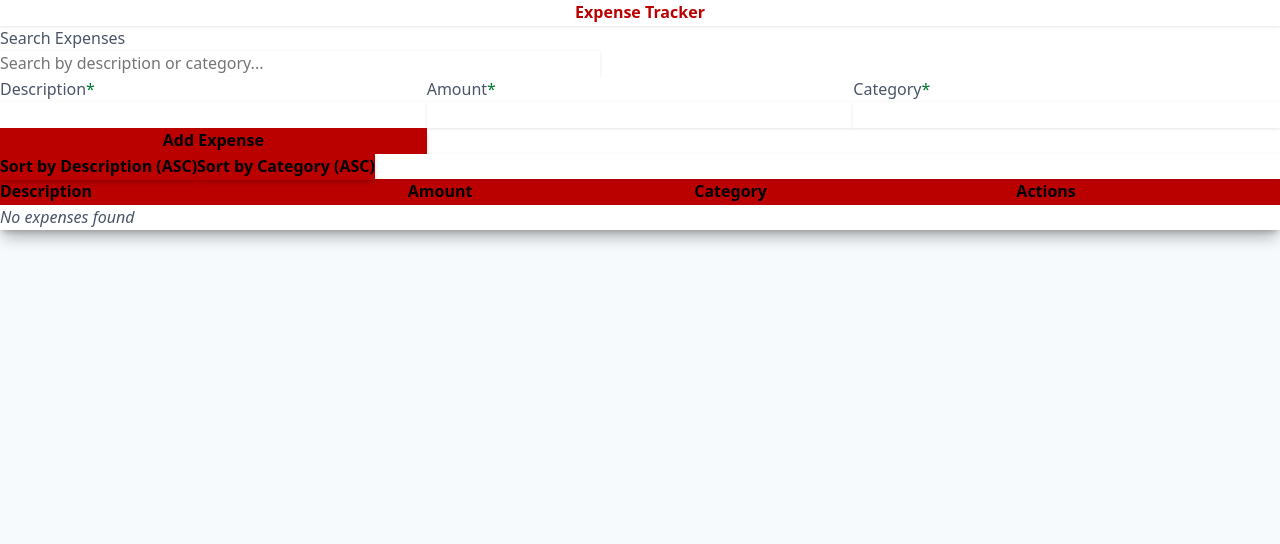
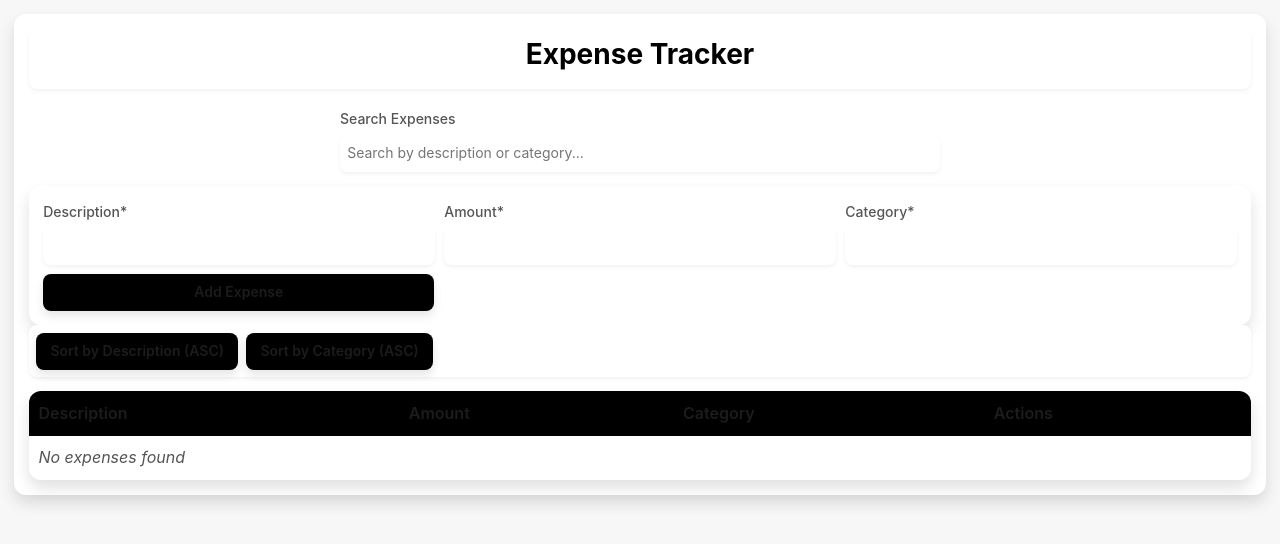
Before and after one commit to Mundia1/expense-tracker, a React (Vite) app: page / in a window 1280 px wide. Shown: the top 544 px of the page. Built offline with nearby package versions, Linux system fonts and the light colour scheme.

Commit message:
feat:  Defined and applied Kenyan flag color theme via CSS variables ().

```diff
--- a/src/styles/variables.css
+++ b/src/styles/variables.css
@@ -1,55 +1,109 @@
+/* src/styles/variables.css */
 :root {
-  /* Kenyan Color Scheme */
+  /* Kenyan Flag Colors */
   --kenya-black: #000000;
-  --kenya-red: #BB0000;
-  --kenya-green: #007A33;
+  --kenya-red: #BB0000; /* A strong, slightly web-safe red */
+  --kenya-green: #008800; /* A vibrant, slightly web-safe green */
   --kenya-white: #FFFFFF;
-  --kenya-yellow: #FCD116; /* For accents */
+  --kenya-shield-accent: #754C29; /* Representing the shield - optional */
 
-  /* Color System */
-  --primary-color: var(--kenya-red);
-  --primary-light: color-mix(in srgb, var(--kenya-red) 20%, white);
-  --secondary-color: var(--kenya-green);
-  --accent-color: var(--kenya-yellow);
+  /* Color System - Mapped to Kenyan Theme */
+  --primary-color: var(--kenya-black); /* Black as the primary base */
+  --primary-light: #e0e0e0; /* Light grey derived from black/white */
+  --accent-color-1: var(--kenya-red); /* Red as a key accent */
+  --accent-color-2: var(--kenya-green); /* Green as another key accent */
+
   --success-color: var(--kenya-green);
-  --danger-color: #D62828;
-  --warning-color: #F77F00;
-  --info-color: #4361EE;
+  --danger-color: var(--kenya-red);
+  --warning-color: #FFA500; /* Orange can complement the theme for warnings */
+  --info-color: #3b82f6; /* Keeping info blue for now, could be adjusted */
 
   /* Neutral Colors */
-  --text-color: var(--kenya-black);
-  --text-muted: #4A5568;
-  --background-color: #F7FAFC;
+  --text-color: #1c1c1c; /* Slightly softer than pure black */
+  --text-muted: #555555;
+  --background-color: #f7f7f7; /* Very light grey background */
   --surface-color: var(--kenya-white);
-  --border-color: #E2E8F0;
-  --border-dark: #CBD5E0;
+  --border-color: #dcdcdc; /* Lighter grey border */
+  --border-dark: #b0b0b0;
 
-  /* Effects */
-  --shadow-sm: 0 1px 3px 0 rgba(0, 0, 0, 0.1);
-  --shadow: 0 4px 6px -1px rgba(0, 0, 0, 0.15), 0 2px 4px -1px rgba(0, 0, 0, 0.08);
-  --shadow-md: 0 10px 15px -3px rgba(0, 0, 0, 0.15), 0 4px 6px -2px rgba(0, 0, 0, 0.1);
-  --shadow-lg: 0 20px 25px -5px rgba(0, 0, 0, 0.15), 0 10px 10px -5px rgba(0, 0, 0, 0.08);
-  --shadow-xl: 0 25px 50px -12px rgba(0, 0, 0, 0.25);
+  /* Effects - Slightly enhanced shadows */
+  --shadow-sm: 0 2px 4px rgba(0, 0, 0, 0.06);
+  --shadow: 0 5px 10px rgba(0, 0, 0, 0.1);
+  --shadow-md: 0 8px 15px rgba(0, 0, 0, 0.12);
+  --shadow-lg: 0 15px 25px rgba(0, 0, 0, 0.15);
 
   /* Typography */
-  --font-family: 'Nunito Sans', system-ui, -apple-system, 'Segoe UI', Roboto, sans-serif;
-  --font-heading: 'Montserrat', var(--font-family);
+  --font-family: 'Inter', system-ui, -apple-system, 'Segoe UI', Roboto, sans-serif;
   --font-mono: 'Roboto Mono', monospace;
+  --text-xs: 0.75rem;  /* 12px */
+  --text-sm: 0.875rem; /* 14px */
+  --text-base: 1rem;    /* 16px */
+  --text-lg: 1.125rem; /* 18px */
+  --text-xl: 1.375rem; /* 22px */
+  --text-2xl: 1.75rem; /* 28px */
+  --text-3xl: 2.25rem; /* 36px */
 
-  /* ... rest of your variables ... */
+  /* Spacing - Slightly increased base unit */
+  --spacing-unit: 0.6rem; /* Increased for more breathing room */
+  --spacing-1: calc(var(--spacing-unit) * 0.25);
+  --spacing-2: calc(var(--spacing-unit) * 0.5);
+  --spacing-3: calc(var(--spacing-unit) * 0.75);
+  --spacing-4: calc(var(--spacing-unit));
+  --spacing-5: calc(var(--spacing-unit) * 1.5);
+  --spacing-6: calc(var(--spacing-unit) * 2);
+  --spacing-7: calc(var(--spacing-unit) * 3); /* Added larger steps */
+  --spacing-8: calc(var(--spacing-unit) * 4);
+
+  /* Borders */
+  --border-radius-sm: 0.25rem;
+  --border-radius: 0.5rem; /* Slightly larger default radius */
+  --border-radius-lg: 0.75rem;
+  --border-radius-full: 9999px;
+
+  /* Transitions */
+  --transition-fast: 180ms ease;
+  --transition: 300ms ease;
+  --transition-slow: 500ms ease;
+
+  /* Focus Color */
+  --focus-color: var(--accent-color-1); /* Use Kenyan Red for focus */
 }
 
+/* --- Dark Mode --- */
 @media (prefers-color-scheme: dark) {
   :root {
-    --kenya-black: #E2E8F0;
-    --kenya-white: #1A202C;
+    /* Kenyan Flag Colors remain the same */
 
-    --primary-color: color-mix(in srgb, var(--kenya-red) 80%, white);
-    --text-color: #F7FAFC;
-    --text-muted: #A0AEC0;
-    --background-color: #1A202C;
-    --surface-color: #2D3748;
-    --border-color: #4A5568;
-    --border-dark: #718096;
+    /* Color System - Dark Mode */
+    --primary-color: var(--kenya-white); /* White becomes primary text/element color */
+    --primary-light: #444444;
+    /* Accents remain red/green, maybe slightly desaturated if needed */
+    /* --accent-color-1: #D93636; */
+    /* --accent-color-2: #2EAD2E; */
+
+    /* Neutral Colors - Dark Mode */
+    --text-color: var(--kenya-white);
+    --text-muted: #a0a0a0;
+    --background-color: #121212; /* Dark background */
+    --surface-color: #1e1e1e; /* Slightly lighter surface */
+    --border-color: #3a3a3a;
+    --border-dark: #555555;
+
+    /* Effects - Adjusted for dark background */
+    --shadow-sm: 0 2px 4px rgba(0, 0, 0, 0.3);
+    --shadow: 0 5px 10px rgba(0, 0, 0, 0.4);
+    --shadow-md: 0 8px 15px rgba(0, 0, 0, 0.5);
+    --shadow-lg: 0 15px 25px rgba(0, 0, 0, 0.6);
+
+    /* Focus Color */
+    --focus-color: var(--kenya-green); /* Use Green for focus in dark mode */
   }
 }
+
+/* Fluid typography (Unchanged but good to keep) */
+@media (min-width: 640px) {
+  :root { --text-base: 1.05rem; }
+}
+@media (min-width: 1024px) {
+  :root { --text-base: 1.1rem; }
+}
```
